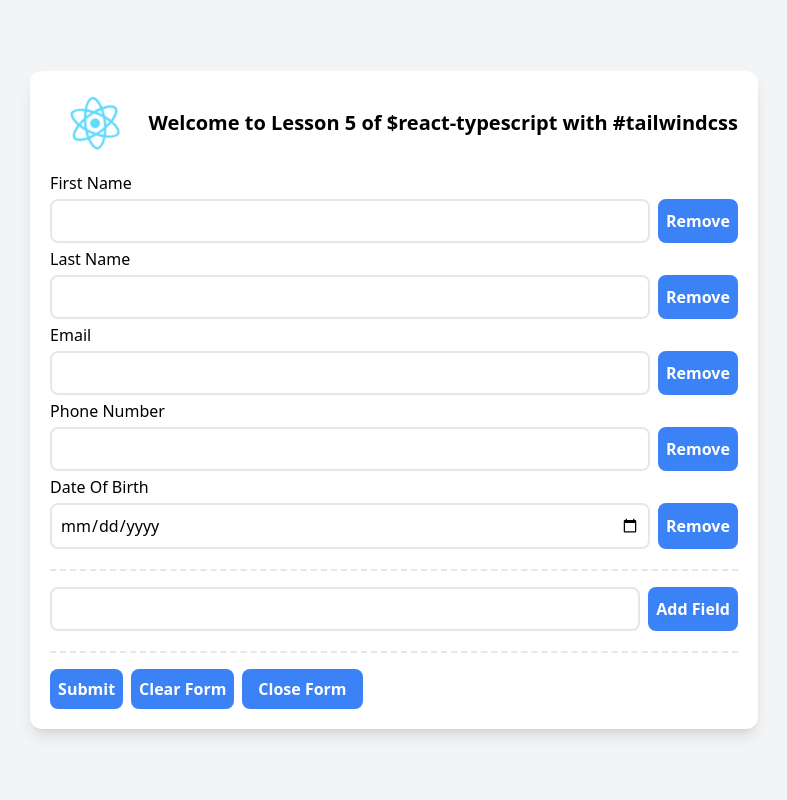
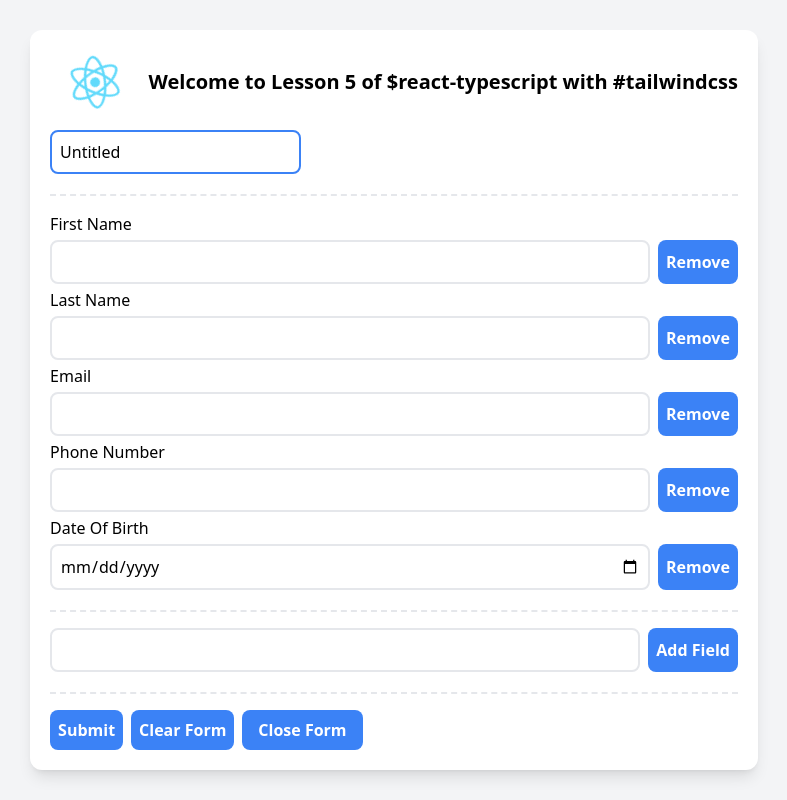
Before and after one commit to iamsdas/WD-301, a React (Create React App) app: page / in a window 1280 px wide. Both pictures are taken after a click on the button "Open Form". Shown: the whole page, without its empty margins (246-1033 px from the left). Built offline with nearby package versions, Linux system fonts and the light colour scheme.

Commit message:
add support for multiple forms

```diff
--- a/src/components/Form.tsx
+++ b/src/components/Form.tsx
@@ -1,7 +1,20 @@
-import { useState, FormEvent } from 'react';
+import { useState, FormEvent, useEffect, useRef } from 'react';
 import LabeledInput from './LabeledInput';
 
-const formFields = [
+interface IFormData {
+  id: number;
+  title: string;
+  formFields: IFormField[];
+}
+
+interface IFormField {
+  id: number;
+  label: string;
+  type: string;
+  value: string;
+}
+
+const formFields: IFormField[] = [
   { label: 'First Name', id: 1, type: 'text', value: '' },
   { label: 'Last Name', id: 2, type: 'text', value: '' },
   { label: 'Email', id: 3, type: 'email', value: '' },
@@ -9,41 +22,104 @@ const formFields = [
   { label: 'Date of Birth', id: 5, type: 'date', value: '' },
 ];
 
+const getLocalForms = (): IFormData[] => {
+  const savedForms = localStorage.getItem('forms') ?? '[]';
+  return JSON.parse(savedForms);
+};
+
+const initState = (): IFormData => {
+  const localForms = getLocalForms();
+  if (localForms.length > 0) return localForms[0];
+  const newForm = { title: 'Untitled', formFields, id: Number(new Date()) };
+  saveLocalForms([...localForms, newForm]);
+  return newForm;
+};
+
+const saveLocalForms = (localForms: IFormData[]) => {
+  localStorage.setItem('forms', JSON.stringify(localForms));
+};
+
+const saveFormData = (currState: IFormData) => {
+  const localForms = getLocalForms();
+  const updateLocalForms = localForms.map((form) =>
+    form.id === currState.id ? currState : form
+  );
+  saveLocalForms(updateLocalForms);
+};
+
 const Form = ({ closeFormCB }: { closeFormCB: () => void }) => {
-  const [state, setState] = useState(formFields);
+  const [state, setState] = useState(() => initState());
   const [newField, setNewField] = useState('');
+  const ref = useRef<HTMLInputElement>(null);
+
+  useEffect(() => {
+    const timeout = setTimeout(() => {
+      saveFormData(state);
+    }, 1000);
+    return () => {
+      clearTimeout(timeout);
+    };
+  }, [state]);
+
+  useEffect(() => {
+    ref.current?.focus();
+  }, []);
 
   const addField = (e: FormEvent) => {
     e.preventDefault();
-    setState((state) => [
+    setState((state) => ({
       ...state,
-      { id: state.length + 1, label: newField, type: 'text', value: '' },
-    ]);
+      formFields: [
+        ...state.formFields,
+        {
+          id: state.formFields.length + 1,
+          label: newField,
+          type: 'text',
+          value: '',
+        },
+      ],
+    }));
     setNewField('');
   };
 
   const removeField = (id: number) => {
-    setState((state) => state.filter((field) => field.id !== id));
+    setState((state) => ({
+      ...state,
+      formFields: state.formFields.filter((field) => field.id !== id),
+    }));
   };
 
   const updateField = (id: number, newVal: string) => {
-    setState((state) =>
-      state.map((field) =>
+    setState((state) => ({
+      ...state,
+      formFields: state.formFields.map((field) =>
         field.id === id ? { ...field, value: newVal } : field
-      )
-    );
+      ),
+    }));
   };
 
   const clearForm = () => {
-    setState((state) => state.map((field) => ({ ...field, value: '' })));
+    setState((state) => ({
+      ...state,
+      formFields: state.formFields.map((field) => ({ ...field, value: '' })),
+    }));
   };
-
-  console.count('render');
 
   return (
     <div className='divide-y-2 divide-dashed space-y-5'>
       <div>
-        {state.map((field) => (
+        <input
+          type='text'
+          ref={ref}
+          value={state.title}
+          onChange={(e) => {
+            setState((state) => ({ ...state, title: e.target.value }));
+          }}
+          className='flex-1 border-2 border-gray-200 rounded-lg p-2  focus:outline-none focus:border-blue-500'
+        />
+      </div>
+      <div className='pt-4'>
+        {state.formFields.map((field) => (
           <LabeledInput
             key={field.id}
             id={field.id}
```
